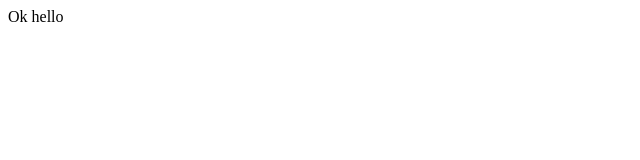
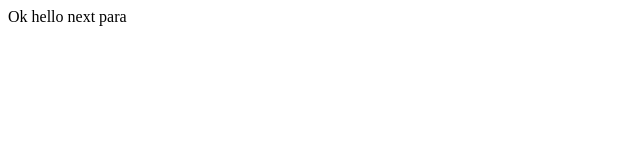
Before and after one commit to TechMalasi/demo20, a plain HTML site: page index.html in a window 1280 px wide. Shown: the full height of the page, 0-640 px from the left. Drawn offline with Linux system fonts and the light colour scheme.

Commit message:
commited in master branch

```diff
--- a/index.html
+++ b/index.html
@@ -1,3 +1,4 @@
     <html>
-        Ok hello
+            Ok hello
+            next para
     </html>
```
